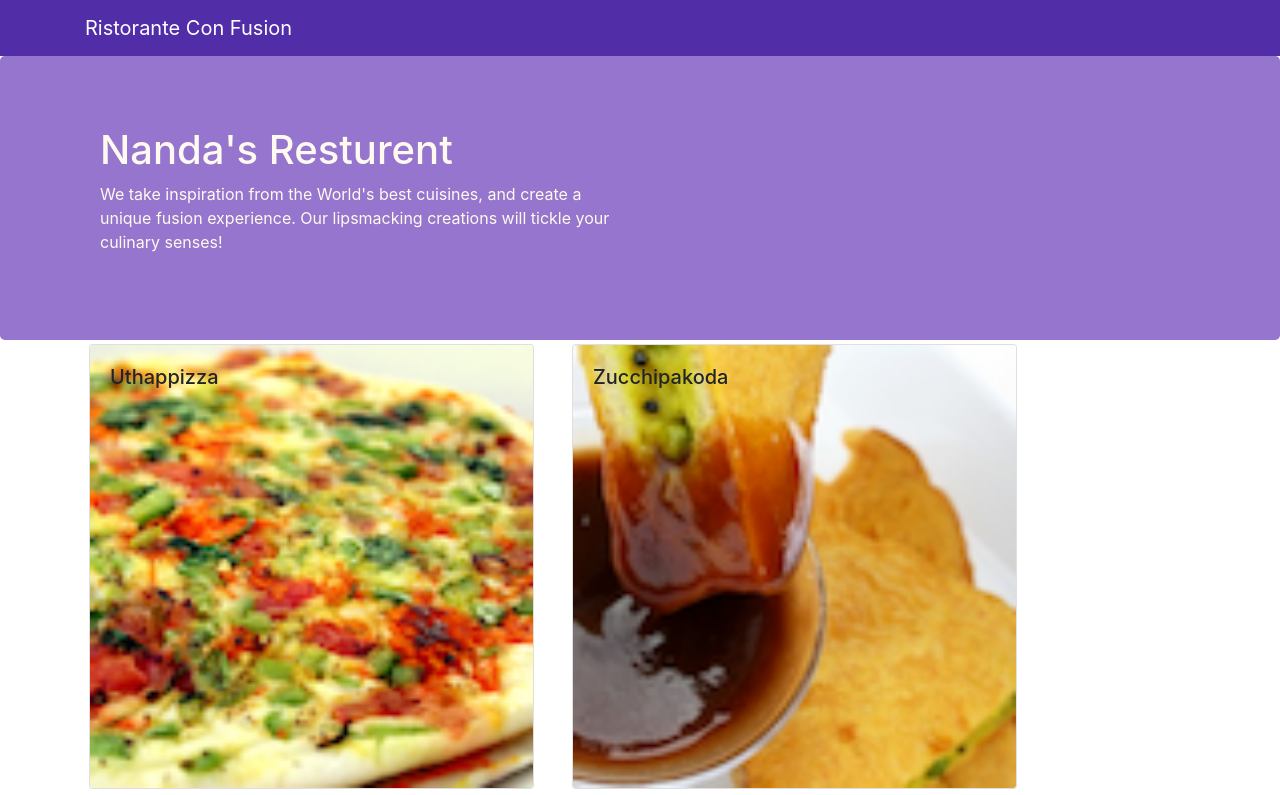
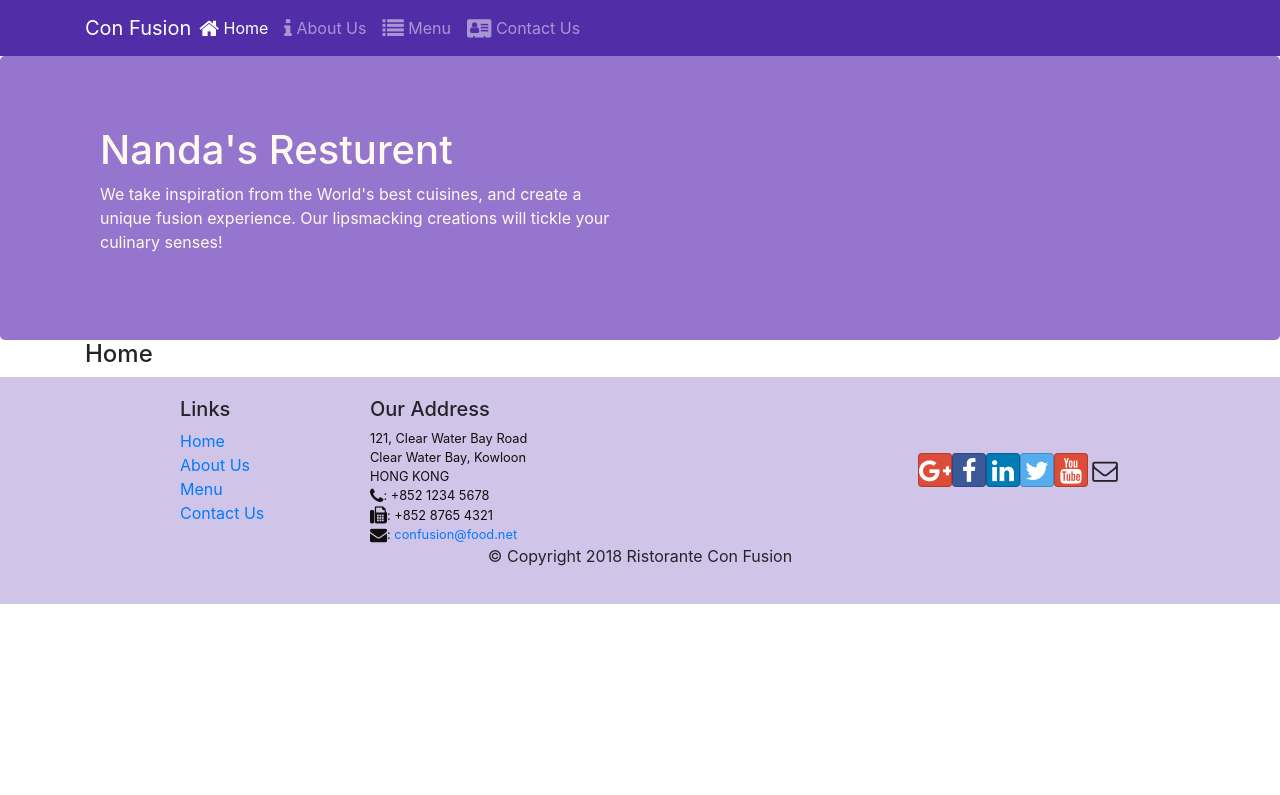
Before and after one commit to mgnandar/Confusion, a React (Create React App) app: page /home in a window 1280 px wide. Shown: the top 795 px of the page. Built offline with nearby package versions, Linux system fonts and the light colour scheme.

Commit message:
react router

```diff
--- a/package.json
+++ b/package.json
@@ -12,6 +12,7 @@
     "react": "^18.2.0",
     "react-dom": "^18.2.0",
     "react-popper": "^0.9.2",
+    "react-router-dom": "^4.2.2",
     "react-scripts": "5.0.1",
     "reactstrap": "^5.0.0",
     "web-vitals": "^2.1.4"
--- a/src/App.js
+++ b/src/App.js
@@ -1,13 +1,16 @@
 import React, { Component } from "react";
 import Main from "./components/MainComponent";
 import "./App.css";
+import { BrowserRouter } from "react-router-dom";
 
 class App extends Component {
   render() {
     return (
-      <div className="App">
-        <Main></Main>
-      </div>
+      <BrowserRouter>
+        <div className="App">
+          <Main />
+        </div>
+      </BrowserRouter>
     );
   }
 }
--- a/src/components/Footercomponent.js
+++ b/src/components/Footercomponent.js
@@ -1,5 +1,5 @@
 import React, { Component } from "react";
-
+import { Link } from "react-router-dom";
 class Footercomponent extends Component {
   render() {
     return (
@@ -9,32 +9,72 @@ class Footercomponent extends Component {
             <div className="col-4 offset-1 col-sm-2">
               <h5>Links</h5>
               <ul className="list-unstyled">
-                        <li><a href="#">Home</a></li>
-                        <li><a href="#">About</a></li>
-                        <li><a href="#">Menu</a></li>
-                        <li><a href="contactus.html">Contact</a></li>
+                <li>
+                  <Link to="/home">Home</Link>
+                </li>
+                <li>
+                  <Link to="/aboutus">About Us</Link>
+                </li>
+                <li>
+                  <Link to="/menu">Menu</Link>
+                </li>
+                <li>
+                  <Link to="/contactus">Contact Us</Link>
+                </li>
               </ul>
             </div>
             <div className="col-7 col-sm-5">
               <h5>Our Address</h5>
               <address>
-		              121, Clear Water Bay Road<br />
-		              Clear Water Bay, Kowloon<br />
-		              HONG KONG<br />
-		              <i className="fa fa-phone fa-lg"></i>: +852 1234 5678<br />
-		              <i className="fa fa-fax fa-lg"></i>: +852 8765 4321<br />
-		              <i className="fa fa-envelope fa-lg"></i>: <a href="mailto:confusion@food.net">
-                         confusion@food.net</a>
+                121, Clear Water Bay Road
+                <br />
+                Clear Water Bay, Kowloon
+                <br />
+                HONG KONG
+                <br />
+                <i className="fa fa-phone fa-lg"></i>: +852 1234 5678
+                <br />
+                <i className="fa fa-fax fa-lg"></i>: +852 8765 4321
+                <br />
+                <i className="fa fa-envelope fa-lg"></i>:{" "}
+                <a href="mailto:confusion@food.net">confusion@food.net</a>
               </address>
             </div>
             <div className="col-12 col-sm-4 align-self-center">
               <div className="text-center">
-                        <a className="btn btn-social-icon btn-google" href="http://google.com/+"><i className="fa fa-google-plus"></i></a>
-                        <a className="btn btn-social-icon btn-facebook" href="http://www.facebook.com/profile.php?id="><i className="fa fa-facebook"></i></a>
-                        <a className="btn btn-social-icon btn-linkedin" href="http://www.linkedin.com/in/"><i className="fa fa-linkedin"></i></a>
-                        <a className="btn btn-social-icon btn-twitter" href="http://twitter.com/"><i className="fa fa-twitter"></i></a>
-                        <a className="btn btn-social-icon btn-google" href="http://youtube.com/"><i className="fa fa-youtube"></i></a>
-                        <a className="btn btn-social-icon" href="mailto:"><i className="fa fa-envelope-o"></i></a>
+                <a
+                  className="btn btn-social-icon btn-google"
+                  href="http://google.com/+"
+                >
+                  <i className="fa fa-google-plus"></i>
+                </a>
+                <a
+                  className="btn btn-social-icon btn-facebook"
+                  href="http://www.facebook.com/profile.php?id="
+                >
+                  <i className="fa fa-facebook"></i>
+                </a>
+                <a
+                  className="btn btn-social-icon btn-linkedin"
+                  href="http://www.linkedin.com/in/"
+                >
+                  <i className="fa fa-linkedin"></i>
+                </a>
+                <a
+                  className="btn btn-social-icon btn-twitter"
+                  href="http://twitter.com/"
+                >
+                  <i className="fa fa-twitter"></i>
+                </a>
+                <a
+                  className="btn btn-social-icon btn-google"
+                  href="http://youtube.com/"
+                >
+                  <i className="fa fa-youtube"></i>
+                </a>
+                <a className="btn btn-social-icon" href="mailto:">
+                  <i className="fa fa-envelope-o"></i>
+                </a>
               </div>
             </div>
           </div>
@@ -45,7 +85,7 @@ class Footercomponent extends Component {
           </div>
         </div>
       </div>
-    )
+    );
   }
 }
 export default Footercomponent;
--- a/src/components/HeaderComponent.js
+++ b/src/components/HeaderComponent.js
@@ -1,13 +1,71 @@
 import React, { Component } from "react";
-import { Navbar, NavbarBrand, Jumbotron } from "reactstrap";
+import {
+  Navbar,
+  NavbarBrand,
+  Nav,
+  NavbarToggler,
+  Collapse,
+  NavItem,
+  Jumbotron,
+} from "reactstrap";
+import { NavLink } from "react-router-dom";
 
 class HeaderComponent extends Component {
+  constructor (props){
+    super(props);
+
+    this.state = {
+      isNavOpen: false
+    }
+    this.toggleNav = this.toggleNav.bind(this);
+  }
+
+
+  toggleNav(){
+    this.setState({
+      isNavOpen: !this.state.isNavOpen
+    })
+
+  }
+
   render() {
     return (
       <>
-        <Navbar dark>
+        <Navbar dark expand="md">
           <div className="container">
-            <NavbarBrand href="/">Ristorante Con Fusion</NavbarBrand>
+            <NavbarToggler onClick={this.toggleNav}/>
+            <NavbarBrand className="mr-auto" href="/">
+              Con Fusion
+            </NavbarBrand>
+
+            <Collapse isOpen={this.state.isNavOpen} navbar>
+              <Nav navbar>
+                <NavItem>
+                  <NavLink className="nav-link" to="/home">
+                    <span className="fa fa-home fa-lg"></span> Home
+                  </NavLink>
+                </NavItem>
+
+                <NavItem>
+                  <NavLink className="nav-link" to="/aboutus">
+                    <span className="fa fa-info fa-lg"></span> About Us
+                  </NavLink>
+                </NavItem>
+                <NavItem>
+                  <NavLink className="nav-link" to="/menu">
+                    <span className="fa fa-list fa-lg"></span> Menu
+                  </NavLink>
+                </NavItem>
+                <NavItem>
+                  <NavLink className="nav-link" to="/contactus">
+                    <span className="fa fa-address-card fa-lg"></span> Contact Us
+                  </NavLink>
+                </NavItem>
+              </Nav>
+             </Collapse>
+
+
+
           </div>
         </Navbar>
         <Jumbotron>
--- /dev/null
+++ b/src/components/HomeComponent.js
@@ -0,0 +1,11 @@
+import React from "react";
+
+function HomeComponent() {
+  return (
+    <div className="container">
+      <h4>Home</h4>
+    </div>
+  );
+}
+
+export default HomeComponent;
--- a/src/components/MainComponent.js
+++ b/src/components/MainComponent.js
@@ -4,6 +4,8 @@ import DishDetail from "./DishdetailComponent";
 import { DISHES } from "../shared/dishes";
 import Header from "./HeaderComponent";
 import Footer from "./Footercomponent";
+import Home from "./HomeComponent";
+import { Switch, Route, Redirect } from "react-router-dom";
 
 class Main extends Component {
   constructor(props) {
@@ -19,13 +21,27 @@ class Main extends Component {
   }
   HeaderComponent;
   render() {
+    const HomePage = () => {
+      return <Home />;
+    };
+
     return (
       <div>
         <Header />
-        <Menu
+        <Switch>
+          <Route path="/home" component={HomePage} />
+          <Route
+            exact
+            path="/menu"
+            component={() => <Menu dishes={this.state.dishes} />}
+          />
+          <Redirect to="/home" />
+        </Switch>
+
+        {/* <Menu
           dishes={this.state.dishes}
           onClick={(dishId) => this.onDishSelect(dishId)}
-        />
+        /> */}
 
         {this.state.selectedDish != null ? (
           <DishDetail
```
Also changed, not shown: public/assets/images/alberto.png (deleted), 1 other file (tests, documents, lock files or other folders). Lines whose indentation alone changed are shown as unchanged.
